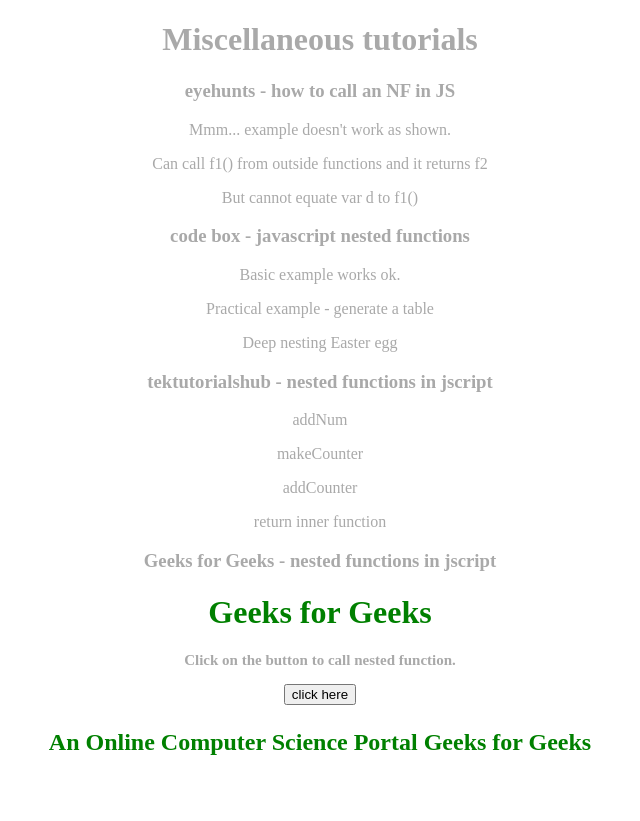
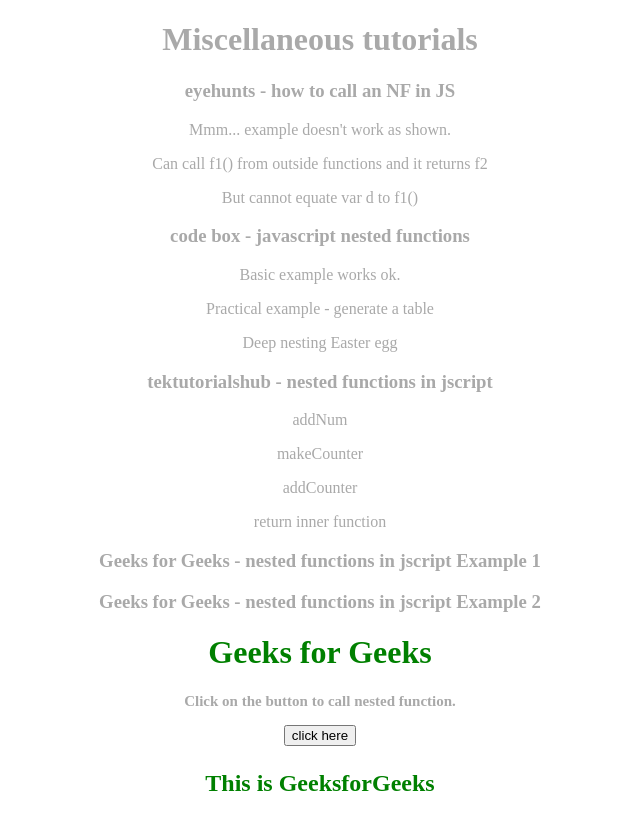
Before and after one commit to 1BobC/JSnests1, a plain HTML site: page index.html in a window 1280 px wide. Both pictures are taken after a click on the button "click here". Shown: the whole page, without its empty margins (320-960 px from the left). Before the commit the page ends 800 px from the top, so only its background shows below. Drawn offline with Linux system fonts and the light colour scheme.

Commit message:
Geeks for Geeks Collaborator added second example - works ok

```diff
--- a/index.html
+++ b/index.html
@@ -29,7 +29,17 @@
 <p>addCounter</p>
 <p>return inner function</p>
 
-<h3>Geeks for Geeks - nested functions in jscript</h3>
+<h3>Geeks for Geeks - nested functions in jscript Example 1</h3>
+<!-- <h1 style = "color: green">Geeks for Geeks</h1>
+<p id = "GFG_UP" style =
+"font-size: 15px; font-weight: bold;"></p>
+<button onclick = "GFG_Fun()">
+click here</button>
+<p id = "GFG_DOWN"
+style = "font-size: 24px;
+font-weight: bold;
+color: green;"></p> -->
+<h3>Geeks for Geeks - nested functions in jscript Example 2</h3>
 <h1 style = "color: green">Geeks for Geeks</h1>
 <p id = "GFG_UP" style =
 "font-size: 15px; font-weight: bold;"></p>
@@ -43,7 +53,6 @@ color: green;"></p>
 
 
 
-
     <script src="jscript.js"></script>
 </body>
 </html>
--- a/jscript.js
+++ b/jscript.js
@@ -147,18 +147,32 @@
 
 // outerfunc(10)(2);               //Invoke Inner Function directly
 
-let up = document.getElementById('GFG_UP');
-let down = document.getElementById('GFG_DOWN');
+// let up = document.getElementById('GFG_UP');
+// let down = document.getElementById('GFG_DOWN');
+// up.innerHTML =
+// "Click on the button to call nested function.";
+// function fun1(a) {
+// function fun2(b) {
+// return a + b;
+// }
+// return fun2;
+// }
+// function GFG_Fun() {
+// down.innerHTML =
+// fun1("An Online Computer Science Portal")
+// (" Geeks for Geeks");
+// }
+
+var up = document.getElementById('GFG_UP');
+            var down = document.getElementById('GFG_DOWN');
             up.innerHTML =
                  "Click on the button to call nested function.";
             function fun1(a) {
-function fun2(b) {
+              fun = function fun2(b) {
                 return a + b;
               }
-return fun2;
+              return fun;
             }
             function GFG_Fun() {
-down.innerHTML =
-fun1("An Online Computer Science Portal")
-(" Geeks for Geeks");
+                down.innerHTML = fun1("This is ")("GeeksforGeeks");
             }
```
Also changed, not shown: 1 other file. Lines whose indentation alone changed are shown as unchanged.
